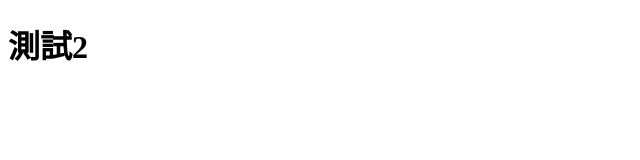
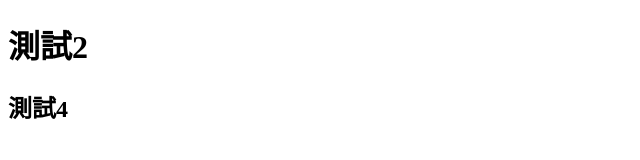
Before and after one commit to TripPlus-003/gitflow-demo, a plain HTML site: page index.html in a window 1280 px wide. Shown: the whole page, without its empty margins (0-640 px from the left). Drawn offline with Linux system fonts and the light colour scheme.

Commit message:
add test4

```diff
--- a/index.html
+++ b/index.html
@@ -9,6 +9,7 @@
 <body>
 
   <h1>測試2</h1>
+  <h2>測試4</h2>
 
 </body>
 </html>
```
